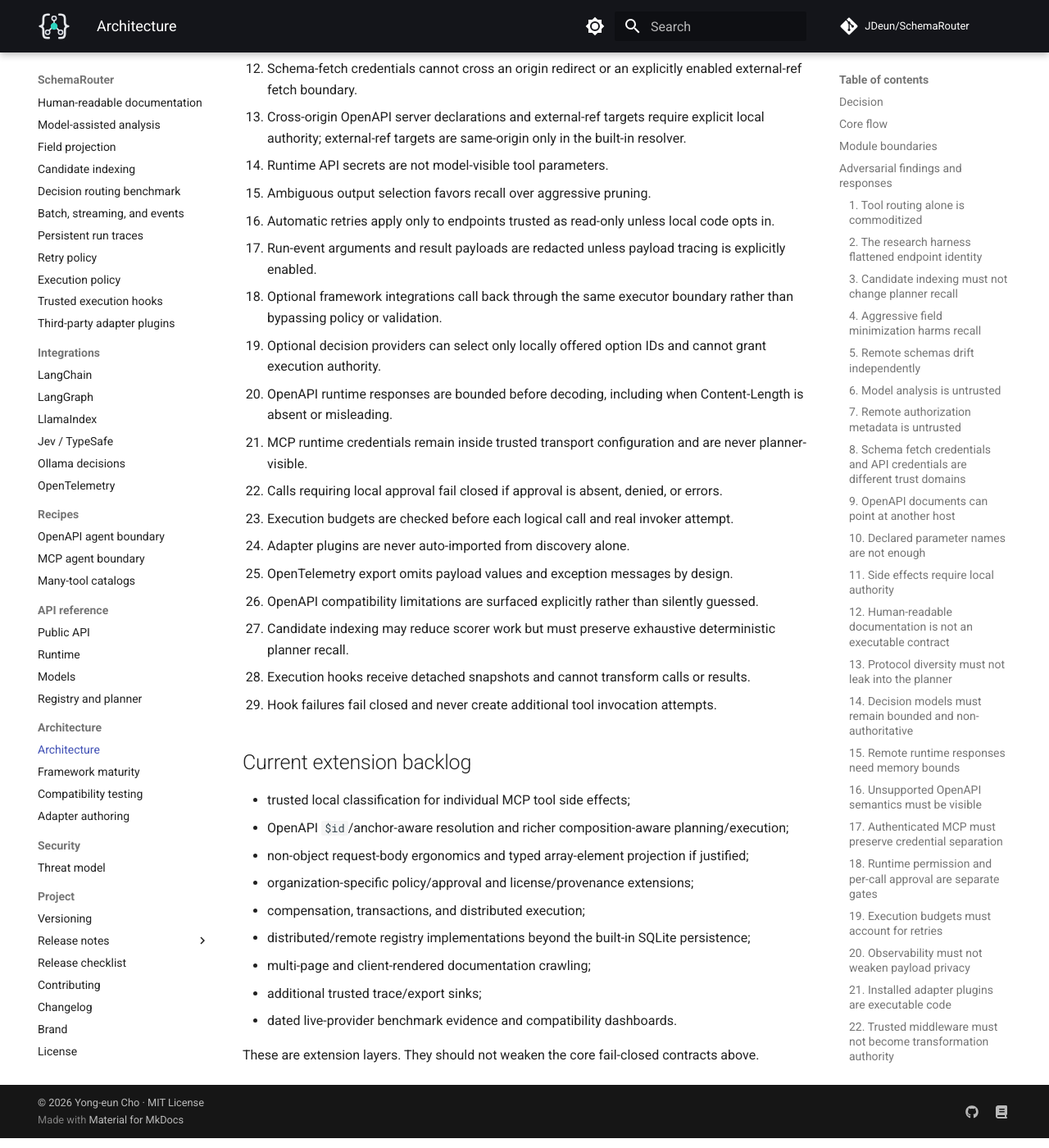
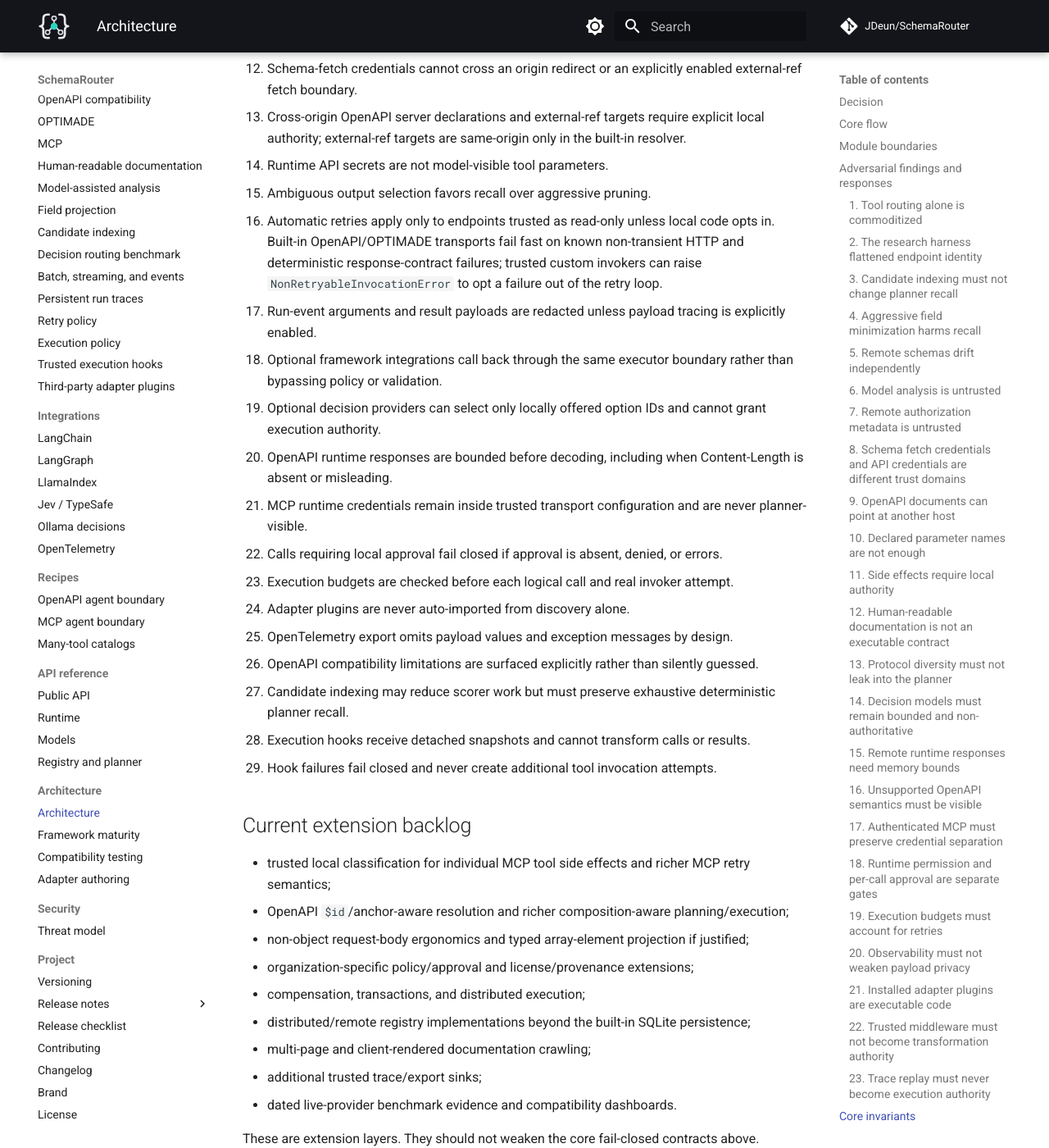
Before and after one commit to JDeun/SchemaRouter, an MkDocs documentation site: the page built from docs/architecture.md, in a window 1280 px wide and 1400 px high, scrolled down 6487 px. Shown: the whole window at 82% size. Built offline with MkDocs 1.6.1 and Material for MkDocs 9.7.7, drawn with Linux system fonts in a browser that asks for light colours; comment, search, counter and statistics services are not loaded.

Commit message:
docs: add retry classification architecture invariant

```diff
--- a/docs/architecture.md
+++ b/docs/architecture.md
@@ -254,6 +254,9 @@
 14. Runtime API secrets are not model-visible tool parameters.
 15. Ambiguous output selection favors recall over aggressive pruning.
 16. Automatic retries apply only to endpoints trusted as read-only unless local code opts in.
+    Built-in OpenAPI/OPTIMADE transports fail fast on known non-transient HTTP and deterministic
+    response-contract failures; trusted custom invokers can raise `NonRetryableInvocationError`
+    to opt a failure out of the retry loop.
 17. Run-event arguments and result payloads are redacted unless payload tracing is explicitly enabled.
 18. Optional framework integrations call back through the same executor boundary rather than bypassing policy or validation.
 19. Optional decision providers can select only locally offered option IDs and cannot grant execution authority.
@@ -270,7 +273,7 @@
 
 ## Current extension backlog
 
-- trusted local classification for individual MCP tool side effects;
+- trusted local classification for individual MCP tool side effects and richer MCP retry semantics;
 - OpenAPI `$id`/anchor-aware resolution and richer composition-aware planning/execution;
 - non-object request-body ergonomics and typed array-element projection if justified;
 - organization-specific policy/approval and license/provenance extensions;
```
